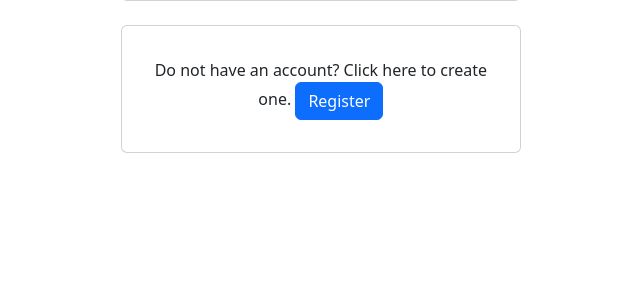
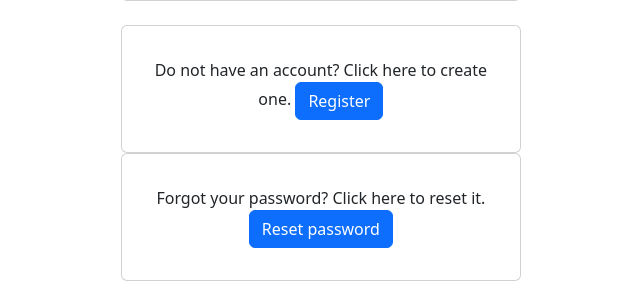
Before and after one commit to YordanovaT/AuthenticationApp, a Django app: page /login/ in a window 1280 px wide. Shown: the part 707-988 px from the top of the page, without its empty margins (346-986 px from the left). Before the commit the page ends 860 px from the top, so only its background shows below. Run offline with Django 4.2, Linux system fonts and the light colour scheme; some libraries are stand-ins or nearby versions.

Commit message:
Updated login template.

```diff
--- a/templates/authentication_app/login.html
+++ b/templates/authentication_app/login.html
@@ -62,6 +62,12 @@
                                     <a href="{% url 'register' %}" class="btn btn-primary"> Register </a> </p>
                             </div>
                         </div>
+                        <div class="card" style="width: 25rem;">
+                            <div class="card-body mt-3">
+                                <p>Forgot your password? Click here to reset it.
+                                    <a href="{% url 'reset-password' %}" class="btn btn-primary"> Reset password </a> </p>
+                            </div>
+                        </div>
                     </div>
                 </div>
                 <div class="col-md-2"></div>
```
